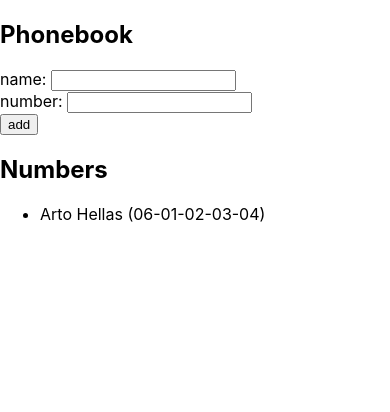
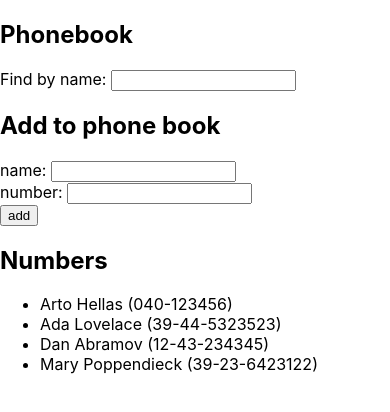
Before and after one commit to mehdiamrane/fullstackopen, a React (Create React App) app in the folder part2/phonebook/: page / in a window 390 px wide. Shown: the top 412 px of the page. Built offline with nearby package versions, Linux system fonts and the light colour scheme; the HTML template or start-up script is replaced by a standard one.

Commit message:
Part2/phonebook: 2.9 solution added (#25)

```diff
--- a/part2/phonebook/src/App.js
+++ b/part2/phonebook/src/App.js
@@ -1,9 +1,15 @@
 import React, { useState } from 'react';
 
 const App = () => {
-  const [persons, setPersons] = useState([{ name: 'Arto Hellas', number: '06-01-02-03-04' }]);
+  const [persons, setPersons] = useState([
+    { name: 'Arto Hellas', number: '040-123456' },
+    { name: 'Ada Lovelace', number: '39-44-5323523' },
+    { name: 'Dan Abramov', number: '12-43-234345' },
+    { name: 'Mary Poppendieck', number: '39-23-6423122' },
+  ]);
   const [newName, setNewName] = useState('');
   const [newNumber, setNewNumber] = useState('');
+  const [searchedName, setSearchedName] = useState('');
 
   const nameExists = persons.find((person) => person.name.toLowerCase() === newName.toLowerCase());
 
@@ -28,7 +34,16 @@
     setNewNumber(e.target.value);
   };
 
-  const listOfPersons = persons.map((person) => {
+  const handleSearchedNameChange = (e) => {
+    setSearchedName(e.target.value);
+  };
+
+  const personsToDisplay =
+    searchedName.length === 0
+      ? persons
+      : persons.filter((person) => person.name.toLowerCase().includes(searchedName.toLowerCase()));
+
+  const listOfPersons = personsToDisplay.map((person) => {
     return (
       <li key={person.name}>
         {person.name} ({person.number})
@@ -39,6 +54,10 @@
   return (
     <div>
       <h2>Phonebook</h2>
+      <div>
+        Find by name: <input value={searchedName} onChange={handleSearchedNameChange} />
+      </div>
+      <h2>Add to phone book</h2>
       <form onSubmit={addPerson}>
         <div>
           name: <input value={newName} onChange={handleNameInputChange} />
```
